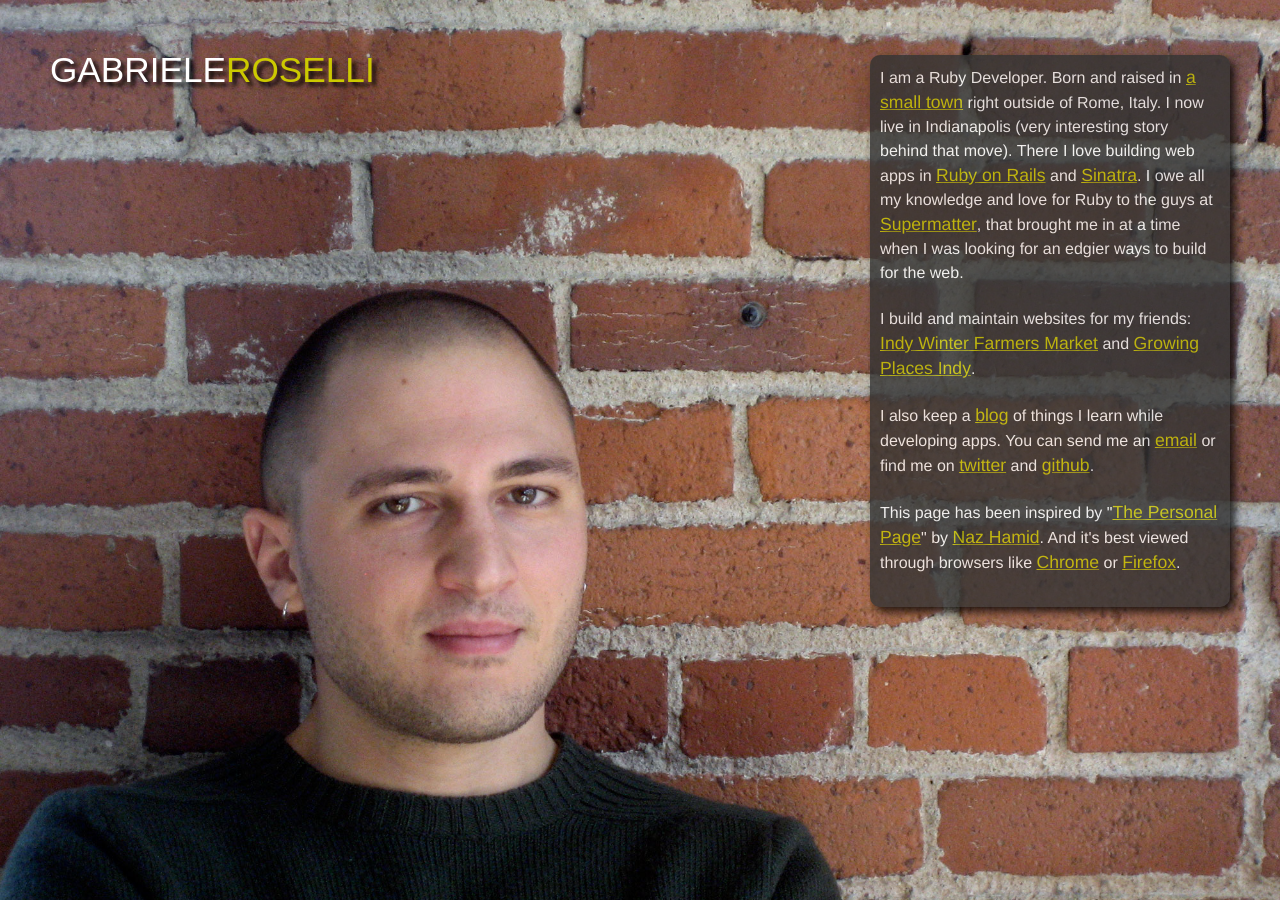
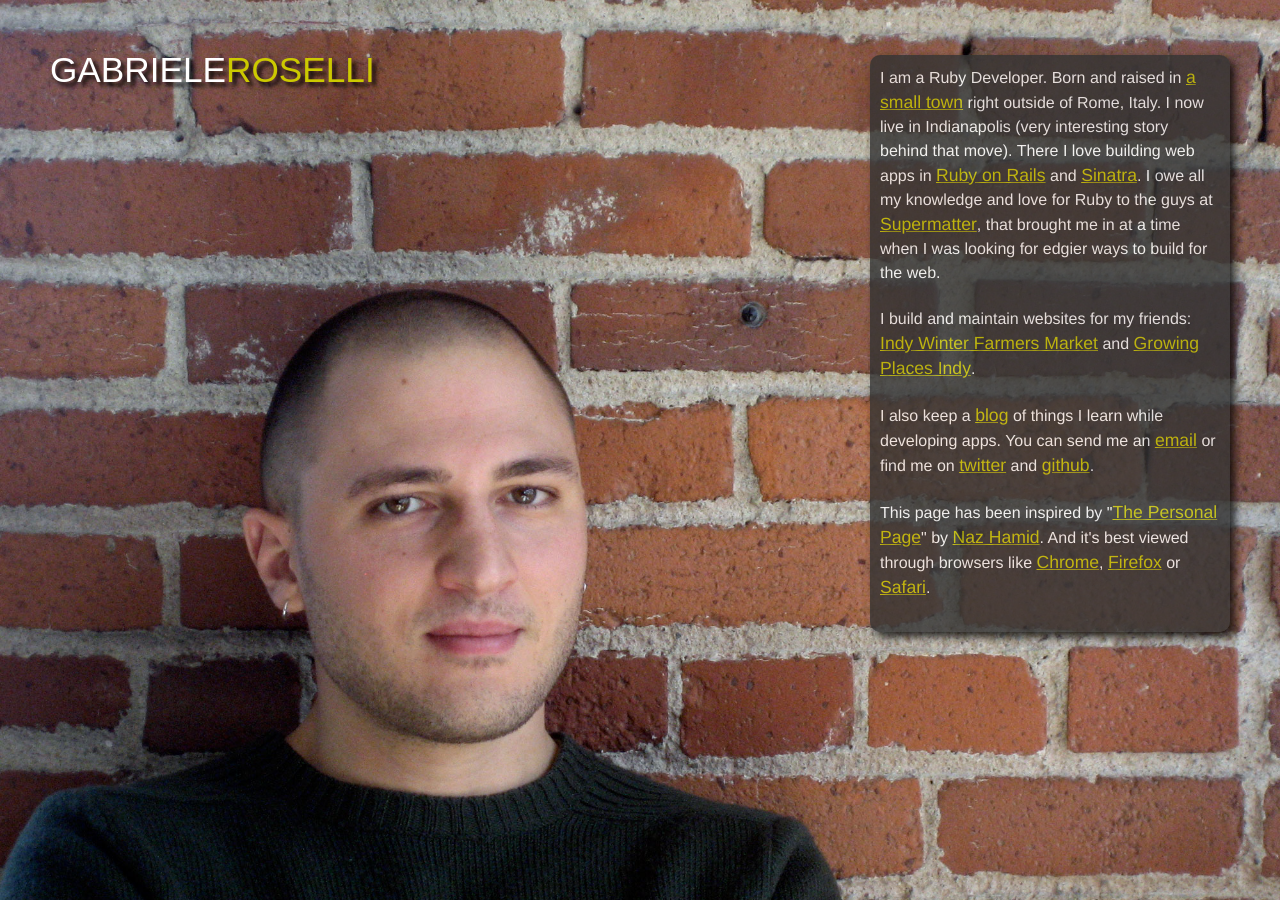
Before and after one commit to gabroselli/gabroselli.github.io, a Jekyll site: the page index.html, which Jekyll copies as it is, in a window 1280 px wide. Built offline with Jekyll 4.4.1, drawn with Linux system fonts in a browser that asks for light colours; nearby versions of some CDN libraries.

Commit message:
Fixed syntax error on index and changed blog link url

```diff
--- a/_layouts/default.html
+++ b/_layouts/default.html
@@ -7,7 +7,7 @@
 	<link rel="stylesheet" href="/stylesheets/syntax.css" type="text/css" media="screen" title="no title" charset="utf-8">
 </head>
 <body>
-	<p><strong>GABRIELE<span class="red">ROSELLI</span></strong><br><a href="http://gabrieleroselli.com">Home</a> | <a href="http://gabrieleroselli.com/blog.html">Blog</a><br></p>
+	<p><strong>GABRIELE<span class="red">ROSELLI</span></strong><br><a href="http://gabrieleroselli.com">Home</a> | <a href="http://gabrieleroselli.com/blog">Blog</a><br></p>
 	<div class="content">
 		{{ content }}
 	</div>
--- a/_layouts/index.html
+++ b/_layouts/index.html
@@ -7,7 +7,7 @@
 	<link rel="stylesheet" href="/stylesheets/syntax.css" type="text/css" media="screen" title="no title" charset="utf-8">
 </head>
 <body>
-	<p><strong>GABRIELE<span class="red">ROSELLI</span></strong><br><a href="http://gabrieleroselli.com">Home</a> | <a href="http://gabrieleroselli.com/blog.html">Blog</a><br></p>
+	<p><strong>GABRIELE<span class="red">ROSELLI</span></strong><br><a href="http://gabrieleroselli.com">Home</a> | <a href="http://gabrieleroselli.com/blog">Blog</a><br></p>
 	<div class="content">
 		{{ content }}
 	</div>
--- a/index.html
+++ b/index.html
@@ -20,11 +20,11 @@
 <!-- swap out for information about yourself -->
 <div id="about">
 	<div class="box">
-	<p>I am a Ruby Developer. Born and raised in <a href="http://maps.google.com/maps?f=q&source=s_q&hl=en&geocode=&q=Campoleone+di+Lanuvio,+Lanuvio+Rome,+Italy&aq=0&sll=37.0625,-95.677068&sspn=45.418852,60.117188&ie=UTF8&hq=&hnear=Campoleone+di+Lanuvio,+Lanuvio+Rome,+Lazio,+Italy&ll=41.642131,12.658997&spn=0.673235,0.939331&z=10">a small town</a> right outside of Rome, Italy. I now live in Indianapolis (very interesting story behind that move). There I love building web apps in <a href="http://rubyonrails.org/">Ruby on Rails</a> and <a href="http://www.sinatrarb.com">Sinatra</a>. I owe all my knowledge and love for Ruby to the guys at <a href="http://supermatter.com/">Supermatter</a>, that brought me in at a time when I was looking for an edgier ways to build for the web.</p>
+	<p>I am a Ruby Developer. Born and raised in <a href="http://maps.google.com/maps?f=q&source=s_q&hl=en&geocode=&q=Campoleone+di+Lanuvio,+Lanuvio+Rome,+Italy&aq=0&sll=37.0625,-95.677068&sspn=45.418852,60.117188&ie=UTF8&hq=&hnear=Campoleone+di+Lanuvio,+Lanuvio+Rome,+Lazio,+Italy&ll=41.642131,12.658997&spn=0.673235,0.939331&z=10">a small town</a> right outside of Rome, Italy. I now live in Indianapolis (very interesting story behind that move). There I love building web apps in <a href="http://rubyonrails.org/">Ruby on Rails</a> and <a href="http://www.sinatrarb.com">Sinatra</a>. I owe all my knowledge and love for Ruby to the guys at <a href="http://supermatter.com/">Supermatter</a>, that brought me in at a time when I was looking for edgier ways to build for the web.</p>
 	<p>I build and maintain websites for my friends: <a href="http://www.indywinterfarmersmarket.org">Indy Winter Farmers Market</a> and <a href="http://www.growingplacesindy.org">Growing Places Indy</a>.
-		<p>I also keep a <a href="http://gabrieleroselli.com/blog.html">blog</a> of things I learn while developing apps. You can send me an <a href="mailto:gabroselli@gmail.com">email</a> or find me on <a href="http://twitter.com/#!/gabroselli">twitter</a>
+		<p>I also keep a <a href="http://gabrieleroselli.com/blog">blog</a> of things I learn while developing apps. You can send me an <a href="mailto:gabroselli@gmail.com">email</a> or find me on <a href="http://twitter.com/#!/gabroselli">twitter</a>
 	and <a href="https://github.com/gabroselli">github</a>.</p>
-	<p>This page has been inspired by "<a href="http://weightshift.com/memo/the-personal-page">The Personal Page</a>" by <a href="http://nazhamid.com">Naz Hamid</a>. And it's best viewed through browsers like <a href="http://www.google.com/chrome/intl/en/landing_chrome_mac.html?hl=en">Chrome</a> or <a href="http://www.mozilla.com/">Firefox</a>.</p>
+	<p>This page has been inspired by "<a href="http://weightshift.com/memo/the-personal-page">The Personal Page</a>" by <a href="http://nazhamid.com">Naz Hamid</a>. And it's best viewed through browsers like <a href="http://www.google.com/chrome/intl/en/landing_chrome_mac.html?hl=en">Chrome</a>, <a href="http://www.mozilla.com/">Firefox</a> or <a href="http://www.apple.com/safari">Safari</a>.</p>
 	</div>
 </div>
 
```
